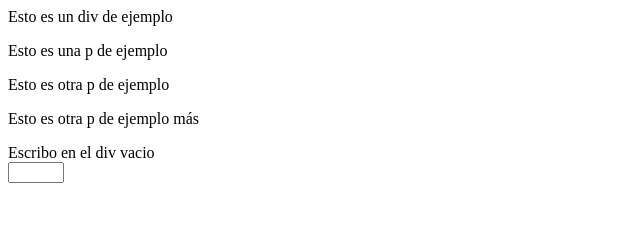
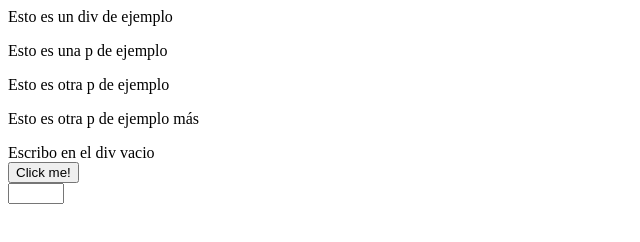
Before and after one commit to JonaTheBridge/advancedJs, a plain HTML site: page 05) DOM/class.html in a window 1280 px wide. Shown: the whole page, without its empty margins (0-640 px from the left). Drawn offline with Linux system fonts and the light colour scheme.

Commit message:
add events to DOM class

```diff
--- a/05) DOM/class.html
+++ b/05) DOM/class.html
@@ -16,6 +16,8 @@
 
     <div id="emptyDiv" accesskey="originalAccesskey"></div>
 
+    <button id="myButtonId">Click me!</button>
+
     <form id="myFormId" name="myFormName" action="" method="post">
       <input id="myInputId" name="myInputName" type="number" min="0" max="10">
     </form>
```
Also changed, not shown: 05) DOM/class.js (+17 -0 lines).
